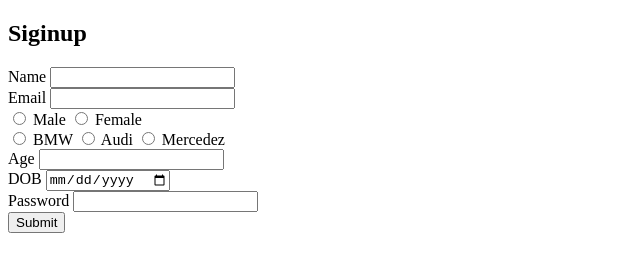
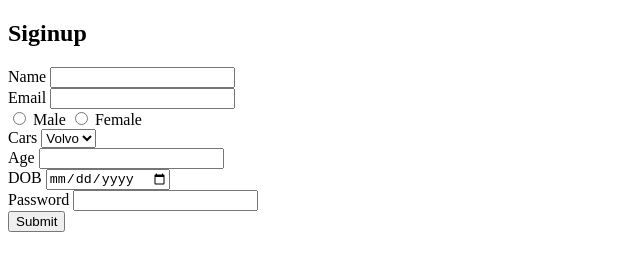
Before and after one commit to acciojob/signup-form-car-saahilabdul, a website: page main.html in a window 1280 px wide. Shown: the whole page, without its empty margins (0-640 px from the left). Drawn offline with Linux system fonts and the light colour scheme.

Commit message:
Update main.html

```diff
--- a/main.html
+++ b/main.html
@@ -27,15 +27,14 @@
             <input type="radio" id="gender" name="gender" required>
             <label for="gender">Female</label><br>
             <!-- car brands -->
-
-            <input type="radio" id="cars">
-            <label for="cars">BMW</label>
-
-            <input type="radio" id="cars">
-            <label for="cars">Audi</label>
-
-            <input type="radio" id="cars">
-            <label for="cars">Mercedez</label><br>
+            <label for="cars">Cars</label>
+            <select id="cars">
+                <option value="volvo">Volvo</option>
+                <option value="saab">Saab</option>
+                <option value="opel">Opel</option>
+                <option value="audi">Audi</option>
+            </select>
+            <br>
             <!-- age -->
             <label for="age">Age</label>
             <input type="text" id="age" name="age" required><br>
```
